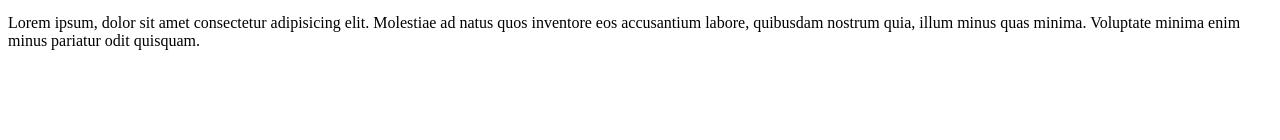
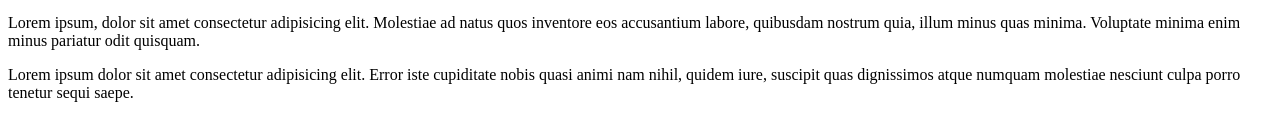
Before and after one commit to Ashraf-Magdy-Mostafa/My_First_Portfolio, a plain HTML site: page html_basic/index.html in a window 1280 px wide. Shown: the part 584-724 px from the top of the page. Drawn offline with Linux system fonts and the light colour scheme.

Commit message:
edited index.html

```diff
--- a/html_basic/index.html
+++ b/html_basic/index.html
@@ -23,12 +23,18 @@
 
     <h3>About</h3>
     <a href="https://www.google.com" title="Google"
-      ><img src="https://i.ibb.co/gTDZZT8/ALX-Logo-07.png"
+      ><img src="https://i.ibb.co/gTDZZT8/ALX-Logo-07.png" alt="alx-logo"
     /></a>
     <p>
       Lorem ipsum, dolor sit amet consectetur adipisicing elit. Molestiae ad
       natus quos inventore eos accusantium labore, quibusdam nostrum quia, illum
       minus quas minima. Voluptate minima enim minus pariatur odit quisquam.
     </p>
+    <p>
+      Lorem ipsum dolor sit amet consectetur adipisicing elit. Error iste
+      cupiditate nobis quasi animi nam nihil, quidem iure, suscipit quas
+      dignissimos atque numquam molestiae nesciunt culpa porro tenetur sequi
+      saepe.
+    </p>
   </body>
 </html>
```
